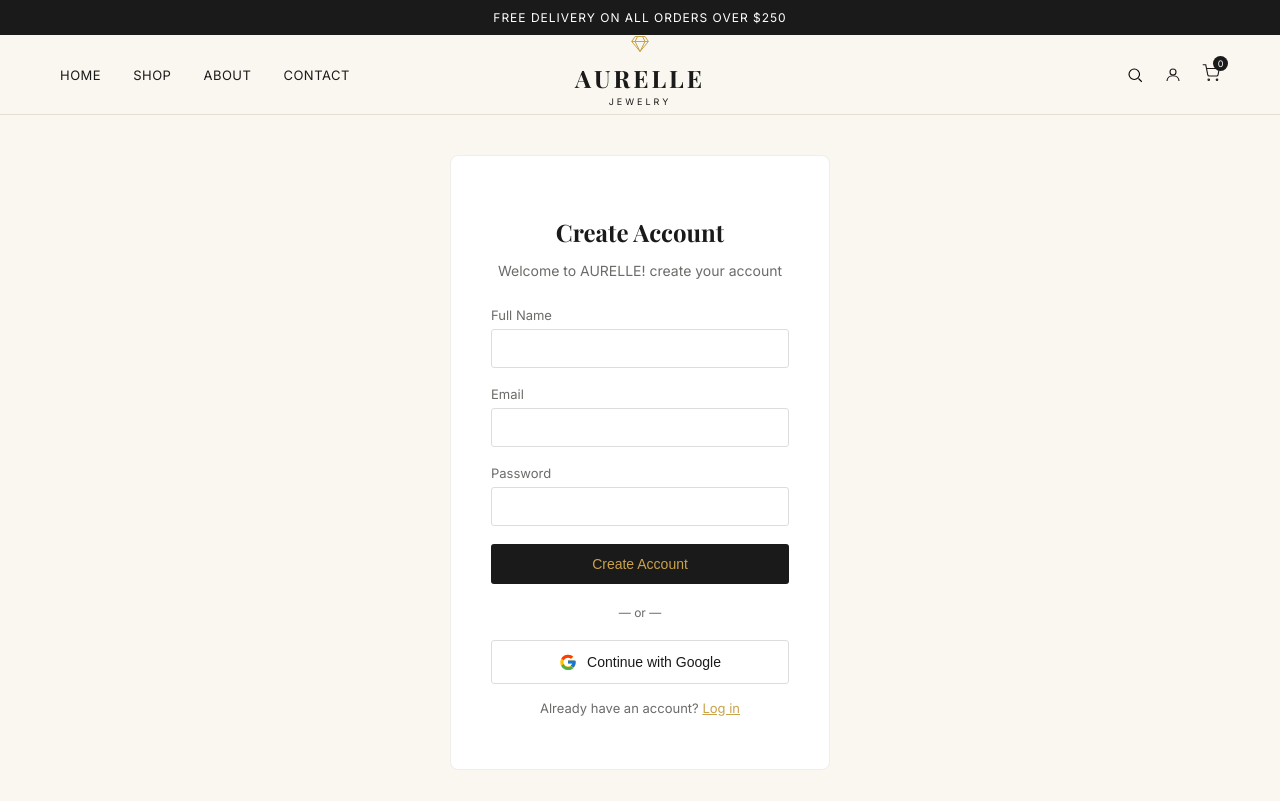
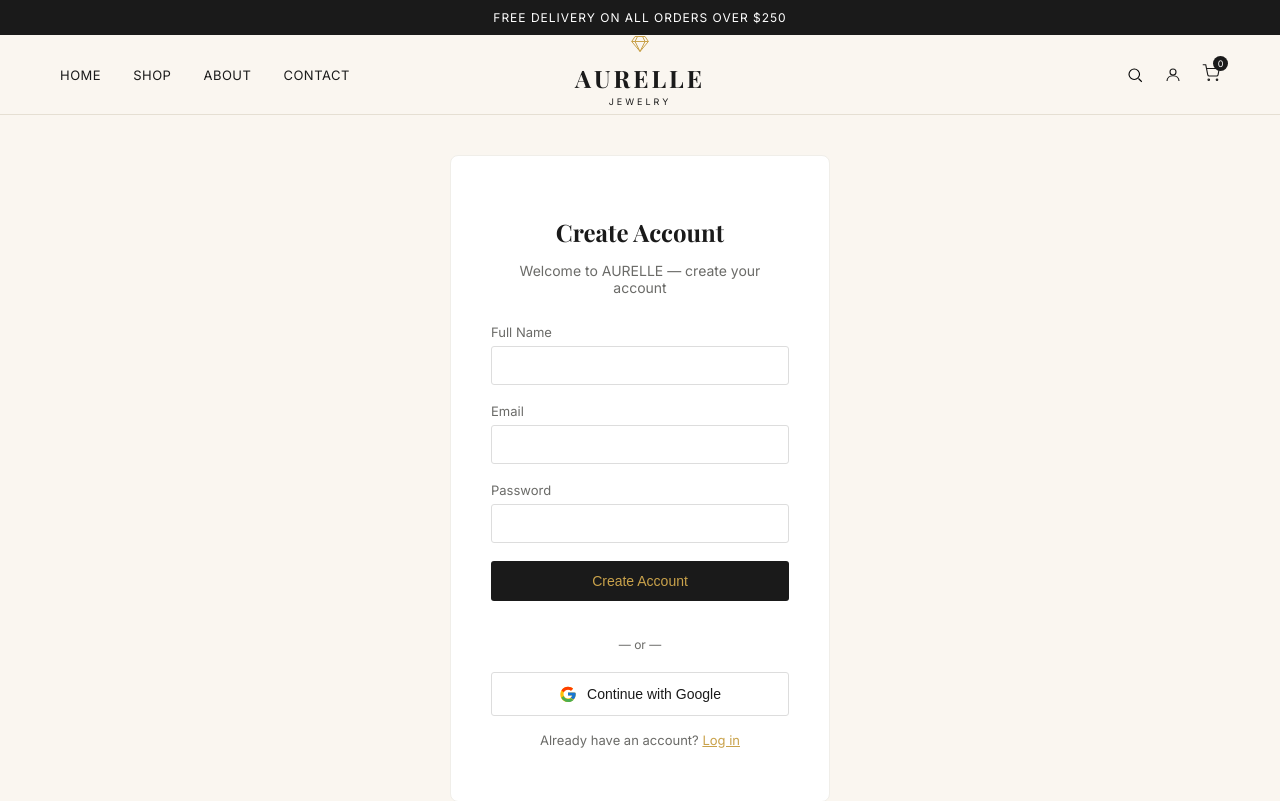
Before and after one commit to TalaSiklaoui/aurelle, a Next.js app: page /register in a window 1280 px wide. Shown: the top 801 px of the page. Built offline with nearby package versions, Linux system fonts and the light colour scheme.

Commit message:
Fix build: wrap register page useSearchParams in Suspense

```diff
--- a/src/app/(site)/register/page.js
+++ b/src/app/(site)/register/page.js
@@ -1,20 +1,28 @@
 "use client";
 
-import { useState } from "react";
-import { useRouter } from "next/navigation";
+import { Suspense, useState } from "react";
+import { useRouter, useSearchParams } from "next/navigation";
 import { signIn } from "next-auth/react";
-import { useSearchParams } from "next/navigation";
 import Link from "next/link";
 
 export default function RegisterPage() {
+  return (
+    <Suspense fallback={null}>
+      <RegisterForm />
+    </Suspense>
+  );
+}
+
+function RegisterForm() {
   const router = useRouter();
+  const searchParams = useSearchParams();
+  const oauthError = searchParams.get("error");
+
   const [fullName, setFullName] = useState("");
   const [email, setEmail] = useState("");
   const [password, setPassword] = useState("");
   const [error, setError] = useState("");
   const [loading, setLoading] = useState(false);
-  const searchParams = useSearchParams();
-  const oauthError = searchParams.get("error");
 
   async function handleSubmit(e) {
     e.preventDefault();
@@ -83,7 +91,7 @@
             marginBottom: "28px",
           }}
         >
-          Welcome to AURELLE! create your account
+          Welcome to AURELLE — create your account
         </p>
 
         <label style={labelStyle}>Full Name</label>
@@ -148,7 +156,7 @@
             borderRadius: "3px",
             fontSize: "14px",
             cursor: loading ? "not-allowed" : "pointer",
-            marginBottom: "1px",
+            marginBottom: "16px",
           }}
         >
           {loading ? "Creating..." : "Create Account"}
@@ -208,24 +216,6 @@
   );
 }
 
-const labelStyle = {
-  display: "block",
-  fontSize: "13px",
-  color: "var(--gray-text)",
-  marginBottom: "6px",
-};
-
-const inputStyle = {
-  width: "100%",
-  padding: "10px 12px",
-  marginBottom: "18px",
-  border: "1px solid #ddd",
-  borderRadius: "3px",
-  fontSize: "14px",
-  fontFamily: "inherit",
-  boxSizing: "border-box",
-};
-
 function GoogleIcon() {
   return (
     <svg width="18" height="18" viewBox="0 0 48 48">
@@ -248,3 +238,21 @@
     </svg>
   );
 }
+
+const labelStyle = {
+  display: "block",
+  fontSize: "13px",
+  color: "var(--gray-text)",
+  marginBottom: "6px",
+};
+
+const inputStyle = {
+  width: "100%",
+  padding: "10px 12px",
+  marginBottom: "18px",
+  border: "1px solid #ddd",
+  borderRadius: "3px",
+  fontSize: "14px",
+  fontFamily: "inherit",
+  boxSizing: "border-box",
+};
```
